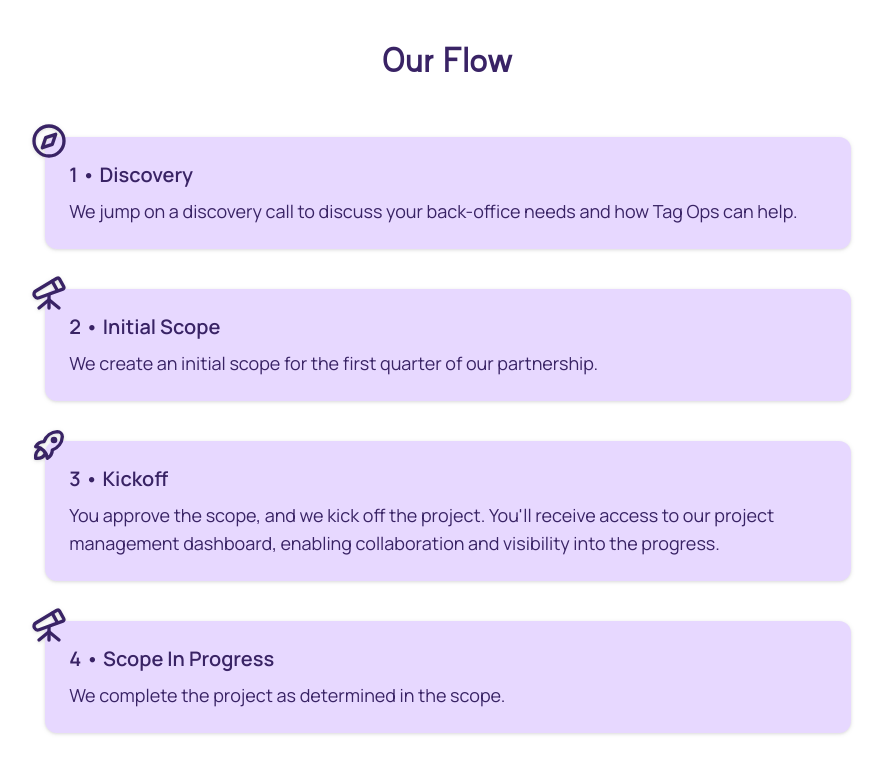
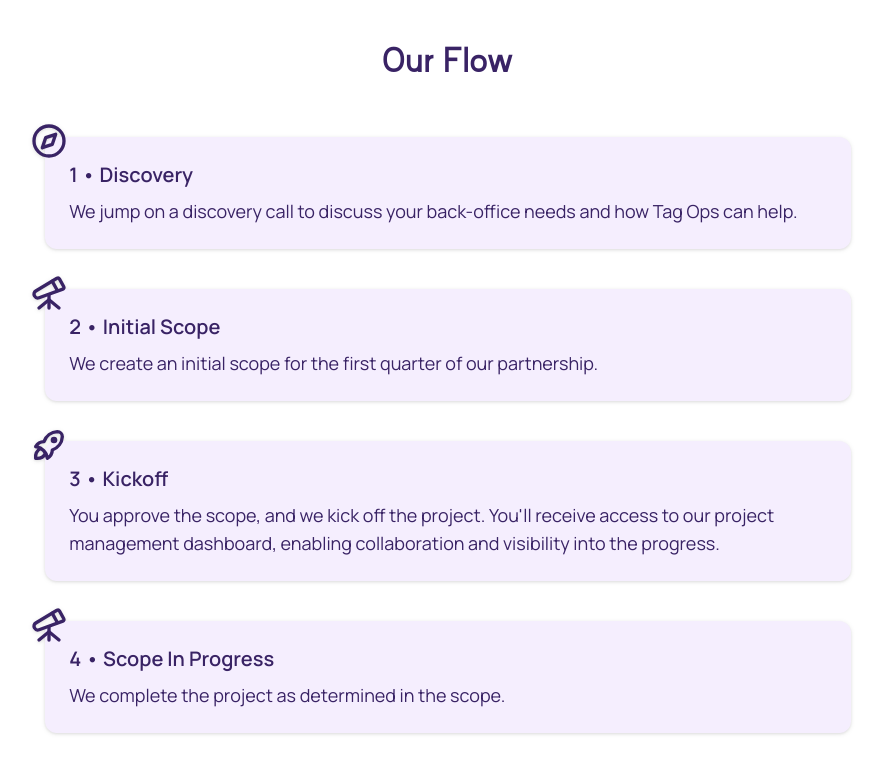
Before and after one commit to hicass/tag-ops-v3, a Next.js app: page / in a window 1280 px wide. Shown: the part 1580-2338 px from the top of the page, without its empty margins (192-1075 px from the left). Built offline with nearby package versions, Linux system fonts and the light colour scheme.

Commit message:
Update secondary colors

```diff
--- a/src/app/globals.css
+++ b/src/app/globals.css
@@ -35,9 +35,9 @@
     --color-text: 57 35 101;
     --color-primary: 97 38 216;
     --color-secondary: 208 178 255;
-    --color-secondary-light: 231 216 255;
+    --color-secondary-light: 245 238 254;
     --color-accent: 163 221 255;
-    --color-accent-light: 212 239 255;
+    --color-accent-light: 226 244 255;
     --color-background: 255 255 255
   }
 }
@@ -46,9 +46,9 @@
   --text: rgb(57, 35, 101);
   --primary: rgb(97, 38, 216);
   --secondary: rgb(208, 178, 255);
-  --secondary-light: rgb(231, 216, 255);
+  --secondary-light: rgb(245, 238, 254);
   --accent: rgb(163, 221, 255);
-  --accent-light: rgb(212, 239, 255);
+  --accent-light: rgb(226, 244, 255);
   --background: rgb(255, 255, 255);
 }
 
```
